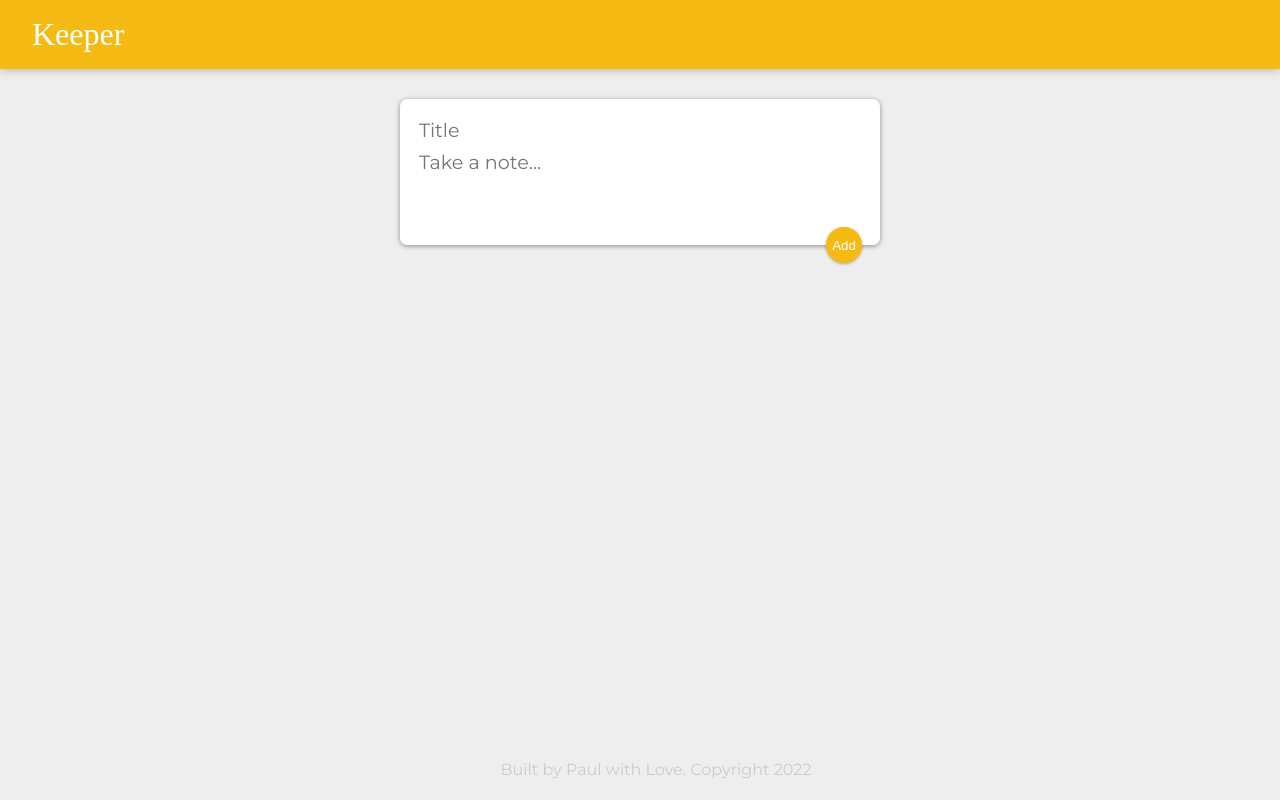
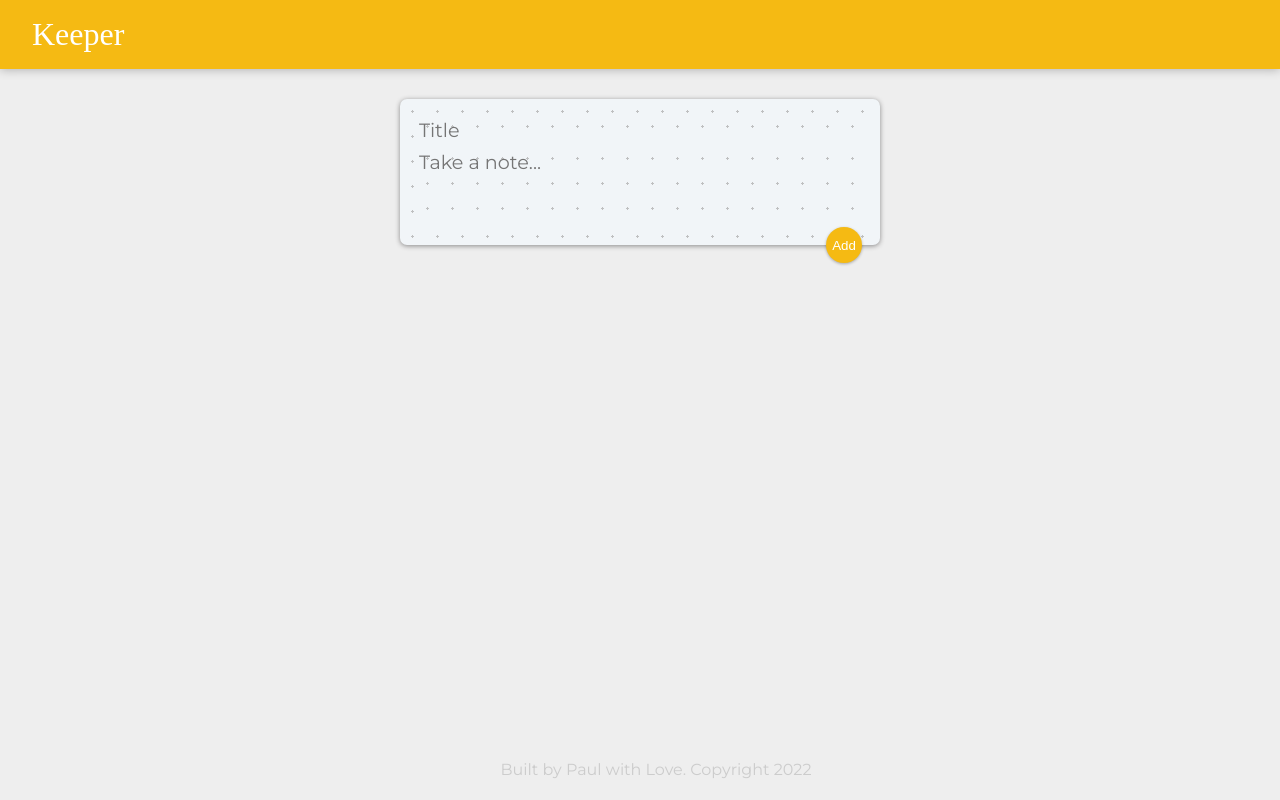
Before and after one commit to wizzypro/KeeperApp, a React (Create React App) app: page / in a window 1280 px wide. Built offline with nearby package versions, Linux system fonts and the light colour scheme; a web font is replaced by a local one.

Commit message:
added some validation to form

```diff
--- a/public/styles.css
+++ b/public/styles.css
@@ -37,6 +37,9 @@ footer p {
 }
 .note {
   background: #fff;
+  background: #f1f5f8;
+  background-image: radial-gradient(#bfc0c1 7.2%, transparent 0);
+  background-size: 25px 25px;
   border-radius: 7px;
   box-shadow: 0 2px 5px #ccc;
   padding: 10px;
@@ -71,10 +74,12 @@ form {
   position: relative;
   width: 480px;
   margin: 30px auto 20px auto;
-  background: #fff;
+  background: #f1f5f8;
   padding: 15px;
   border-radius: 7px;
   box-shadow: 0 1px 5px rgb(138, 137, 137);
+  background-image: radial-gradient(#bfc0c1 7.2%, transparent 0);
+  background-size: 25px 25px;
 }
 form input,
 form textarea {
@@ -85,6 +90,9 @@ form textarea {
   font-size: 1.2em;
   font-family: inherit;
   resize: none;
+  background: #f1f5f8;
+  background-image: radial-gradient(#bfc0c1 7.2%, transparent 0);
+  background-size: 25px 25px;
 }
 form button {
   position: absolute;
--- a/src/components/body/CreateArea.jsx
+++ b/src/components/body/CreateArea.jsx
@@ -5,6 +5,7 @@ function CreateArea(props) {
     title: "",
     content: "",
   });
+  const [formValid, setFormValid] = useState(false);
 
   function handleNote(event) {
     const { name, value } = event.target;
@@ -21,6 +22,12 @@ function CreateArea(props) {
         };
       }
     });
+
+    if (note.title !== "" && note.content !== "") {
+      setFormValid(true);
+    } else {
+      setFormValid(false);
+    }
   }
   return (
     <div>
@@ -46,7 +53,9 @@ function CreateArea(props) {
               title: "",
               content: "",
             });
+            setFormValid(false);
           }}
+          disabled={!formValid}
         >
           Add
         </button>
```
